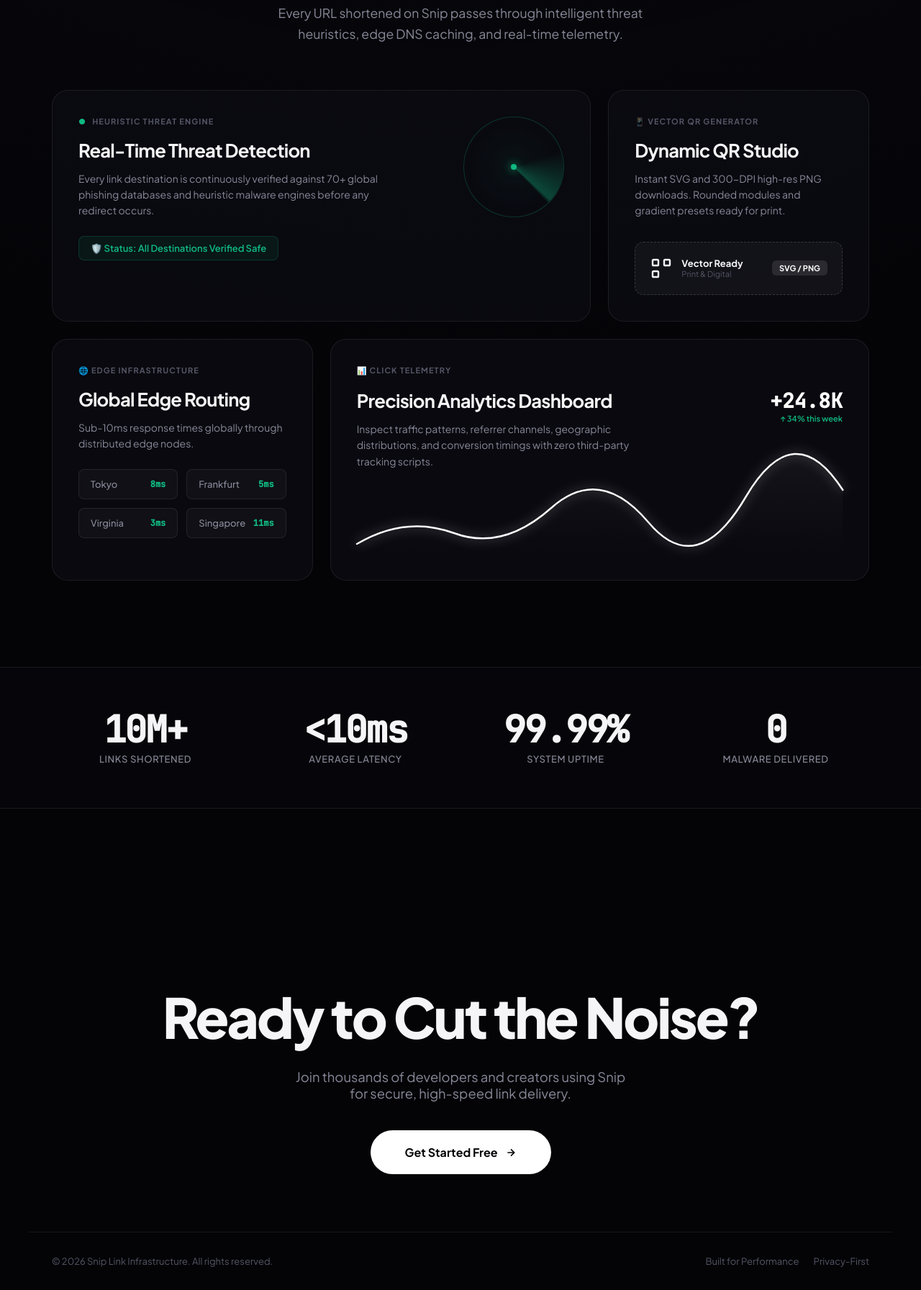
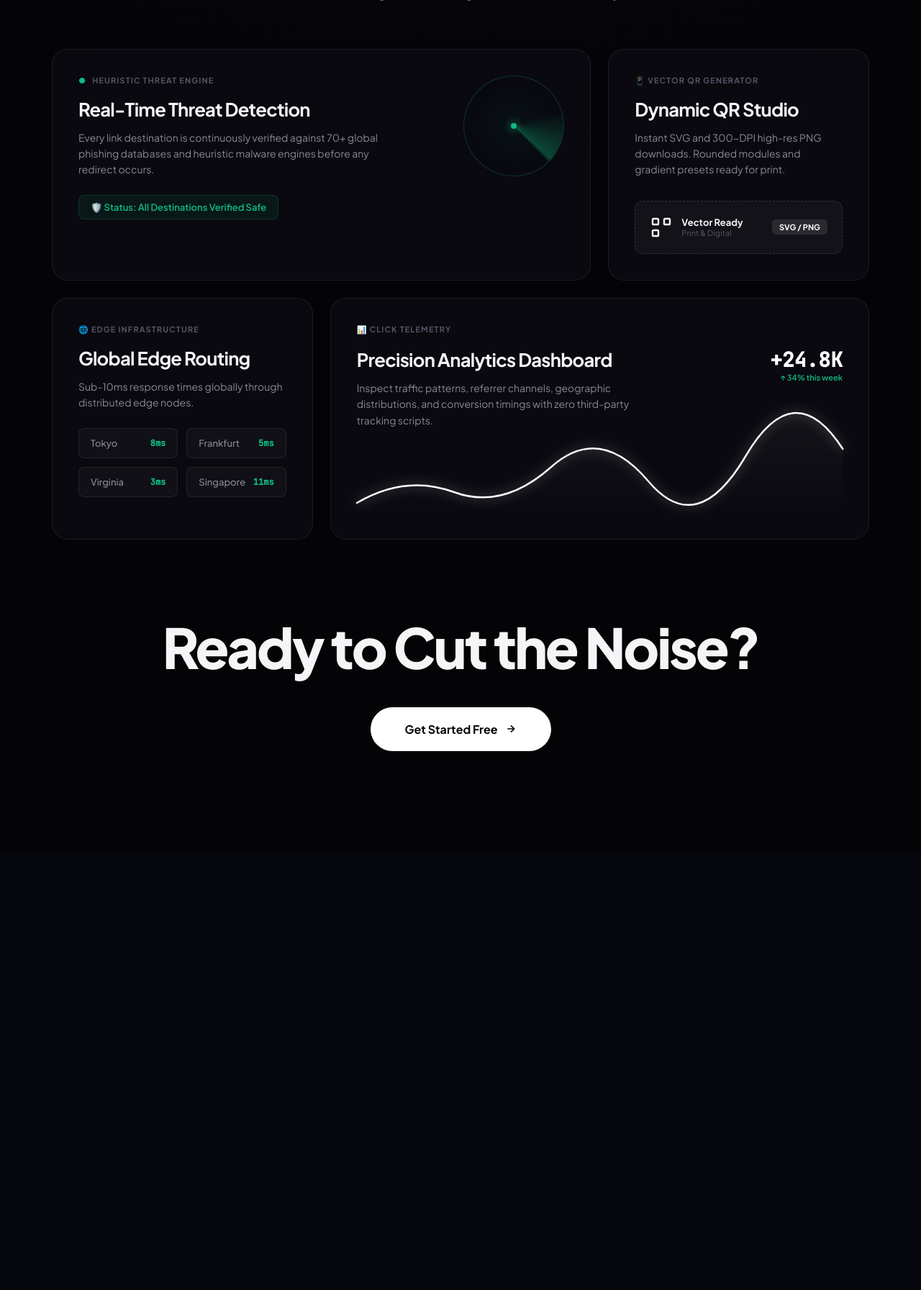
Before and after one commit to cosmic-116/URL-Shortener, a Flask app: page / in a window 1280 px wide. Shown: the part 1269-3062 px from the top of the page at 72% size. After the commit the page ends 2313 px from the top, so only its background shows below. Run offline with Flask 3, Linux system fonts and the light colour scheme; some libraries are stand-ins or nearby versions.

Commit message:
style(landing): remove status pill, stats counter banner, and footer text for clean minimalist aesthetic

```diff
--- a/templates/index.html
+++ b/templates/index.html
@@ -21,12 +21,6 @@
 
 <!-- Hero Section -->
 <section style="min-height: 90vh; padding: 180px 24px 80px; text-align: center; display: flex; flex-direction: column; align-items: center; justify-content: center;">
-
-    <!-- Status Pill -->
-    <div class="status-pill">
-        <span class="status-dot"></span>
-        <span>Next-Gen Link Infrastructure v2.4</span>
-    </div>
 
     <!-- Main Heading (Fail-safe, beautiful metallic gradient) -->
     <h1 class="hero-heading">
@@ -264,52 +258,16 @@
     </div>
 </section>
 
-<!-- Live Stats Banner -->
-<section class="stats-banner">
-    <div class="section-container">
-        <div class="stats-grid-row">
-            <div>
-                <div class="stat-num">10M+</div>
-                <div class="stat-label">Links Shortened</div>
-            </div>
-            <div>
-                <div class="stat-num">&lt;10ms</div>
-                <div class="stat-label">Average Latency</div>
-            </div>
-            <div>
-                <div class="stat-num">99.99%</div>
-                <div class="stat-label">System Uptime</div>
-            </div>
-            <div>
-                <div class="stat-num">0</div>
-                <div class="stat-label">Malware Delivered</div>
-            </div>
-        </div>
-    </div>
-</section>
-
 <!-- Footer CTA -->
-<footer class="footer-cta">
-    <h2 style="font-size: clamp(2.4rem, 6vw, 5.5rem); font-weight: 800; letter-spacing: -0.04em; margin-bottom: 24px;">
+<footer class="footer-cta" style="padding: 100px 32px 140px;">
+    <h2 style="font-size: clamp(2.4rem, 6vw, 5.5rem); font-weight: 800; letter-spacing: -0.04em; margin-bottom: 36px;">
         Ready to Cut the Noise?
     </h2>
-    <p style="color: var(--text-secondary); font-size: 1.15rem; max-width: 480px; margin: 0 auto 40px;">
-        Join thousands of developers and creators using Snip for secure, high-speed link delivery.
-    </p>
     <a href="/register" class="footer-btn">
         <span>Get Started Free</span>
         <svg width="16" height="16" viewBox="0 0 24 24" fill="none" stroke="currentColor" stroke-width="2.5"><path d="M5 12h14M12 5l7 7-7 7"/></svg>
     </a>
 </footer>
-
-<!-- Bottom Copyright -->
-<div class="footer-bottom">
-    <div>© 2026 Snip Link Infrastructure. All rights reserved.</div>
-    <div style="display: flex; gap: 20px;">
-        <span>Built for Performance</span>
-        <span>Privacy-First</span>
-    </div>
-</div>
 
 {% endblock %}
 
```
